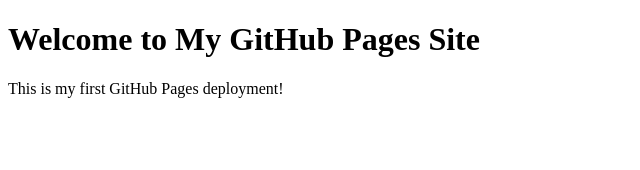
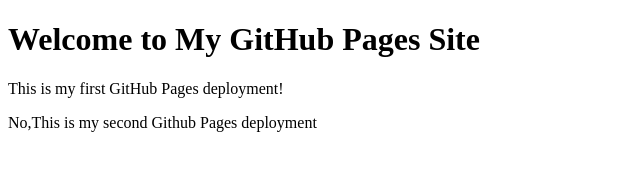
Before and after one commit to nisimuramizu-jpg/my-first-web-app, a plain HTML site: page index.html in a window 1280 px wide. Shown: the whole page, without its empty margins (0-640 px from the left). Drawn offline with Linux system fonts and the light colour scheme.

Commit message:
Add files via upload

```diff
--- a/index.html
+++ b/index.html
@@ -8,5 +8,6 @@
 <body>
     <h1>Welcome to My GitHub Pages Site</h1>
     <p>This is my first GitHub Pages deployment!</p>
+    <p>No,This is my second Github Pages deployment</p>
 </body>
 </html>
```
